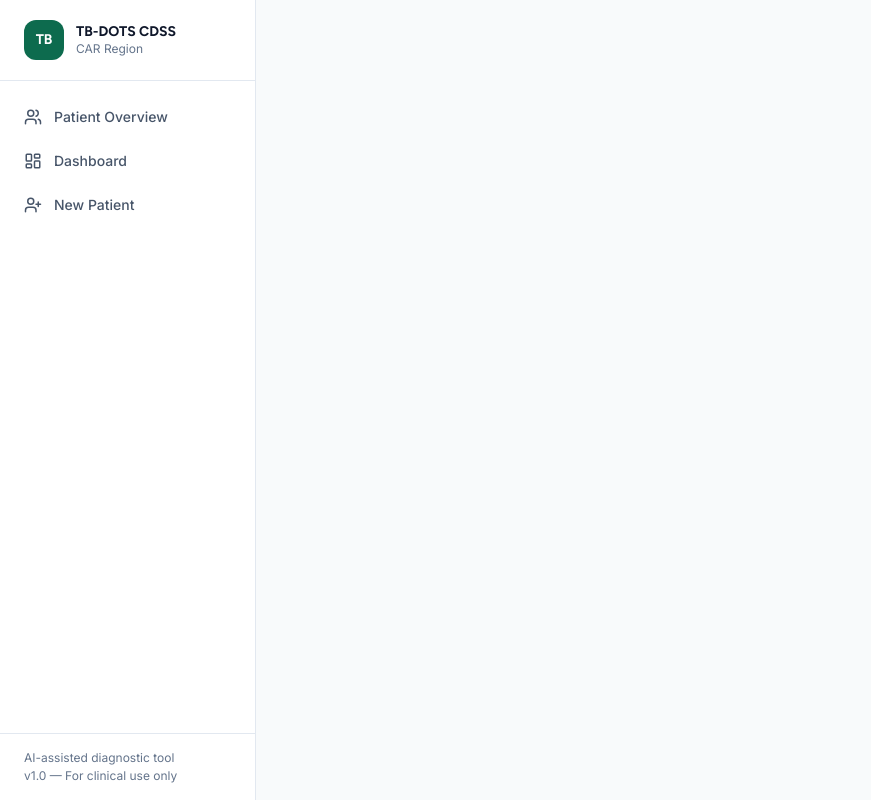
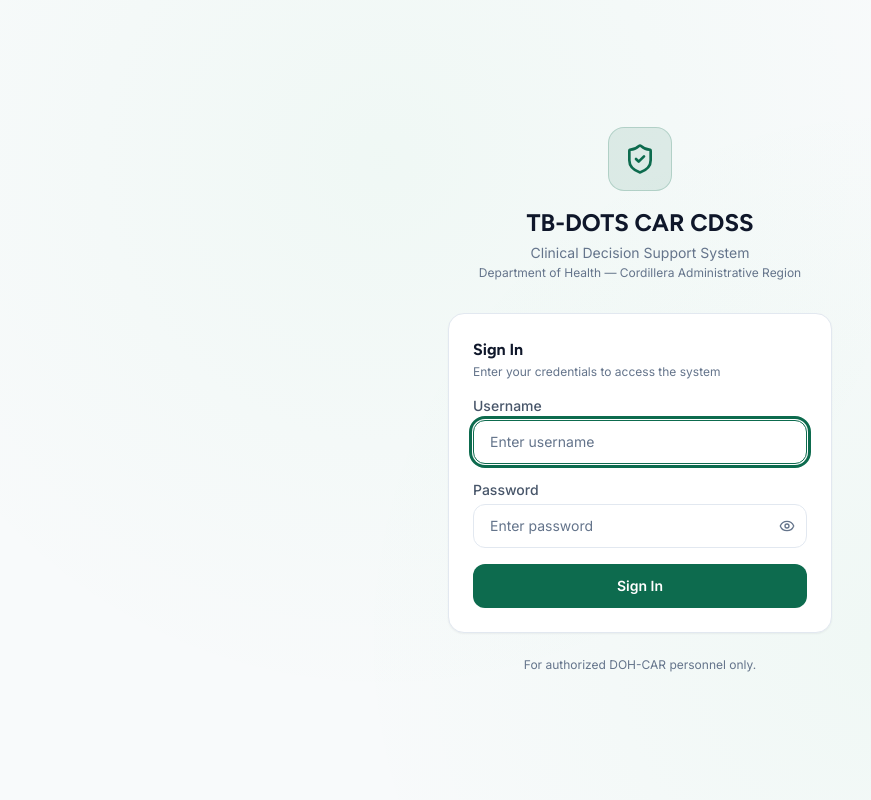
Before and after one commit to VladTemp27/TB-DOTS-CAR-CDSS, a React (Vite) app in the folder web-app/: page /login in a window 1280 px wide. Shown: the whole page, without its empty margins (0-871 px from the left). Built offline with nearby package versions, Linux system fonts and the light colour scheme; what onnxruntime-web would draw is missing.

Commit message:
feat: add login page with session auth and logout button to sidebar

```diff
--- a/web-app/src/App.tsx
+++ b/web-app/src/App.tsx
@@ -10,26 +10,30 @@
 import { RiskUpdate } from './pages/RiskUpdate'
 import { FeatureContribution } from './pages/FeatureContribution'
 import { Dashboard } from './pages/Dashboard'
+import { Login } from './pages/Login'
 import { DesktopLayout } from './components/DesktopLayout'
+import { ProtectedRoute } from './components/ProtectedRoute'
 
 export default function App() {
   return (
     <BrowserRouter>
-      <DesktopLayout>
-        <Routes>
-          <Route path="/" element={<Home />} />
-          <Route path="/dashboard" element={<Dashboard />} />
-          <Route path="/patient/new" element={<PatientIntakeStep1 />} />
-          <Route path="/patient/new/lab" element={<PatientIntakeStep2 />} />
-          <Route path="/patient/:id" element={<PatientProfile />} />
-          <Route path="/patient/:id/chart" element={<PatientChart />} />
-          <Route path="/patient/:id/result" element={<DiagnosticResult />} />
-          <Route path="/patient/:id/treatment" element={<TreatmentSelection />} />
-          <Route path="/patient/:id/checkin" element={<MonthlyCheckin />} />
-          <Route path="/patient/:id/risk-update" element={<RiskUpdate />} />
-          <Route path="/patient/:id/features" element={<FeatureContribution />} />
-        </Routes>
-      </DesktopLayout>
+      <Routes>
+        {/* Public route */}
+        <Route path="/login" element={<Login />} />
+
+        {/* Protected routes */}
+        <Route path="/" element={<ProtectedRoute><DesktopLayout><Home /></DesktopLayout></ProtectedRoute>} />
+        <Route path="/dashboard" element={<ProtectedRoute><DesktopLayout><Dashboard /></DesktopLayout></ProtectedRoute>} />
+        <Route path="/patient/new" element={<ProtectedRoute><DesktopLayout><PatientIntakeStep1 /></DesktopLayout></ProtectedRoute>} />
+        <Route path="/patient/new/lab" element={<ProtectedRoute><DesktopLayout><PatientIntakeStep2 /></DesktopLayout></ProtectedRoute>} />
+        <Route path="/patient/:id" element={<ProtectedRoute><DesktopLayout><PatientProfile /></DesktopLayout></ProtectedRoute>} />
+        <Route path="/patient/:id/chart" element={<ProtectedRoute><DesktopLayout><PatientChart /></DesktopLayout></ProtectedRoute>} />
+        <Route path="/patient/:id/result" element={<ProtectedRoute><DesktopLayout><DiagnosticResult /></DesktopLayout></ProtectedRoute>} />
+        <Route path="/patient/:id/treatment" element={<ProtectedRoute><DesktopLayout><TreatmentSelection /></DesktopLayout></ProtectedRoute>} />
+        <Route path="/patient/:id/checkin" element={<ProtectedRoute><DesktopLayout><MonthlyCheckin /></DesktopLayout></ProtectedRoute>} />
+        <Route path="/patient/:id/risk-update" element={<ProtectedRoute><DesktopLayout><RiskUpdate /></DesktopLayout></ProtectedRoute>} />
+        <Route path="/patient/:id/features" element={<ProtectedRoute><DesktopLayout><FeatureContribution /></DesktopLayout></ProtectedRoute>} />
+      </Routes>
     </BrowserRouter>
   )
 }
--- a/web-app/src/components/DesktopLayout.tsx
+++ b/web-app/src/components/DesktopLayout.tsx
@@ -1,6 +1,7 @@
 import { useNavigate, useLocation } from 'react-router-dom'
-import { Users, LayoutDashboard, UserPlus } from 'lucide-react'
+import { Users, LayoutDashboard, UserPlus, LogOut } from 'lucide-react'
 import { BottomNav } from './BottomNav'
+import { logout } from '../lib/auth'
 
 interface Props {
   children: React.ReactNode
@@ -15,6 +16,11 @@
 export function DesktopLayout({ children }: Props) {
   const navigate = useNavigate()
   const location = useLocation()
+
+  function handleLogout() {
+    logout()
+    navigate('/login', { replace: true })
+  }
 
   return (
     <div className="min-h-screen bg-bg flex">
@@ -59,10 +65,19 @@
           })}
         </nav>
 
-        {/* Footer info */}
-        <div className="px-6 py-4 border-t border-border">
-          <p className="text-xs text-ink-muted">AI-assisted diagnostic tool</p>
-          <p className="text-xs text-ink-muted mt-0.5">v1.0 — For clinical use only</p>
+        {/* Footer info + Logout */}
+        <div className="px-3 py-4 border-t border-border space-y-3">
+          <button
+            onClick={handleLogout}
+            className="w-full flex items-center gap-3 pl-[10px] pr-3 py-2.5 rounded-xl text-sm font-medium text-ink-secondary hover:bg-risk-high/5 hover:text-risk-high border-l-2 border-transparent hover:border-risk-high transition-colors text-left"
+          >
+            <LogOut size={18} />
+            Log Out
+          </button>
+          <div className="px-3">
+            <p className="text-xs text-ink-muted">AI-assisted diagnostic tool</p>
+            <p className="text-xs text-ink-muted mt-0.5">v1.0 — For clinical use only</p>
+          </div>
         </div>
       </aside>
 
--- /dev/null
+++ b/web-app/src/components/ProtectedRoute.tsx
@@ -0,0 +1,9 @@
+import { Navigate } from 'react-router-dom'
+import { isAuthenticated } from '../lib/auth'
+
+export function ProtectedRoute({ children }: { children: React.ReactNode }) {
+  if (!isAuthenticated()) {
+    return <Navigate to="/login" replace />
+  }
+  return <>{children}</>
+}
--- /dev/null
+++ b/web-app/src/lib/auth.ts
@@ -0,0 +1,19 @@
+const AUTH_KEY = 'tb_cdss_auth'
+const USERNAME = 'admin123'
+const PASSWORD = 'password123'
+
+export function login(username: string, password: string): boolean {
+  if (username === USERNAME && password === PASSWORD) {
+    sessionStorage.setItem(AUTH_KEY, 'true')
+    return true
+  }
+  return false
+}
+
+export function logout(): void {
+  sessionStorage.removeItem(AUTH_KEY)
+}
+
+export function isAuthenticated(): boolean {
+  return sessionStorage.getItem(AUTH_KEY) === 'true'
+}
--- /dev/null
+++ b/web-app/src/pages/Login.tsx
@@ -0,0 +1,133 @@
+import { useState } from 'react'
+import { useNavigate } from 'react-router-dom'
+import { Eye, EyeOff, ShieldCheck } from 'lucide-react'
+import { login } from '../lib/auth'
+
+export function Login() {
+  const navigate = useNavigate()
+  const [username, setUsername] = useState('')
+  const [password, setPassword] = useState('')
+  const [showPassword, setShowPassword] = useState(false)
+  const [error, setError] = useState('')
+  const [loading, setLoading] = useState(false)
+
+  async function handleLogin() {
+    if (!username || !password) {
+      setError('Please enter both username and password.')
+      return
+    }
+    setLoading(true)
+    setError('')
+
+    // Small delay for UX feel
+    await new Promise(r => setTimeout(r, 600))
+
+    const success = login(username, password)
+    if (success) {
+      navigate('/', { replace: true })
+    } else {
+      setError('Invalid username or password.')
+      setLoading(false)
+    }
+  }
+
+  function handleKeyDown(e: React.KeyboardEvent) {
+    if (e.key === 'Enter') handleLogin()
+  }
+
+  const inputCls = 'w-full min-h-[44px] border border-border rounded-xl px-4 py-2.5 text-sm text-ink-base bg-surface placeholder-ink-muted focus:border-primary outline-none focus-visible:ring-2 focus-visible:ring-primary focus-visible:ring-offset-1 transition-colors'
+
+  return (
+    <div className="min-h-screen bg-bg flex flex-col items-center justify-center px-4">
+
+      {/* Background subtle pattern */}
+      <div className="absolute inset-0 bg-[radial-gradient(circle_at_30%_20%,rgba(34,197,94,0.04),transparent_50%),radial-gradient(circle_at_70%_80%,rgba(34,197,94,0.04),transparent_50%)] pointer-events-none" />
+
+      <div className="w-full max-w-sm relative">
+
+        {/* Logo + Title */}
+        <div className="text-center mb-8">
+          <div className="inline-flex items-center justify-center w-16 h-16 rounded-2xl bg-primary/10 border border-primary/20 mb-4">
+            <ShieldCheck size={32} className="text-primary" />
+          </div>
+          <h1 className="text-2xl font-bold text-ink-base font-display">TB-DOTS CAR CDSS</h1>
+          <p className="text-sm text-ink-muted mt-1">Clinical Decision Support System</p>
+          <p className="text-xs text-ink-muted mt-0.5">Department of Health — Cordillera Administrative Region</p>
+        </div>
+
+        {/* Card */}
+        <div className="bg-surface border border-border rounded-2xl p-6 shadow-sm space-y-4">
+          <div>
+            <h2 className="text-base font-bold text-ink-base font-display">Sign In</h2>
+            <p className="text-xs text-ink-muted mt-0.5">Enter your credentials to access the system</p>
+          </div>
+
+          {/* Username */}
+          <div>
+            <label className="block text-sm font-medium text-ink-secondary mb-1" htmlFor="username">
+              Username
+            </label>
+            <input
+              id="username"
+              type="text"
+              placeholder="Enter username"
+              value={username}
+              onChange={e => { setUsername(e.target.value); setError('') }}
+              onKeyDown={handleKeyDown}
+              className={inputCls}
+              autoComplete="username"
+              autoFocus
+            />
+          </div>
+
+          {/* Password */}
+          <div>
+            <label className="block text-sm font-medium text-ink-secondary mb-1" htmlFor="password">
+              Password
+            </label>
+            <div className="relative">
+              <input
+                id="password"
+                type={showPassword ? 'text' : 'password'}
+                placeholder="Enter password"
+                value={password}
+                onChange={e => { setPassword(e.target.value); setError('') }}
+                onKeyDown={handleKeyDown}
+                className={inputCls + ' pr-11'}
+                autoComplete="current-password"
+              />
+              <button
+                type="button"
+                onClick={() => setShowPassword(v => !v)}
+                className="absolute right-3 top-1/2 -translate-y-1/2 text-ink-muted hover:text-ink-secondary transition-colors"
+                aria-label={showPassword ? 'Hide password' : 'Show password'}
+              >
+                {showPassword ? <EyeOff size={16} /> : <Eye size={16} />}
+              </button>
+            </div>
+          </div>
+
+          {/* Error */}
+          {error && (
+            <p className="text-xs text-risk-high font-medium bg-risk-high/5 border border-risk-high/20 rounded-lg px-3 py-2">
+              {error}
+            </p>
+          )}
+
+          {/* Submit */}
+          <button
+            onClick={handleLogin}
+            disabled={loading}
+            className="w-full bg-primary text-white py-3 rounded-xl font-semibold text-sm hover:bg-primary-mid active:bg-primary-dark transition-colors disabled:opacity-60 disabled:cursor-not-allowed mt-2"
+          >
+            {loading ? 'Signing in…' : 'Sign In'}
+          </button>
+        </div>
+
+        <p className="text-center text-xs text-ink-muted mt-6">
+          For authorized DOH-CAR personnel only.
+        </p>
+      </div>
+    </div>
+  )
+}
```
